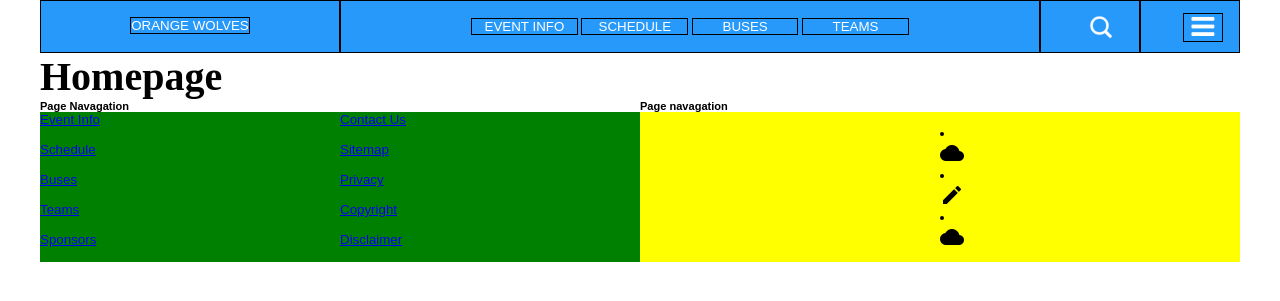
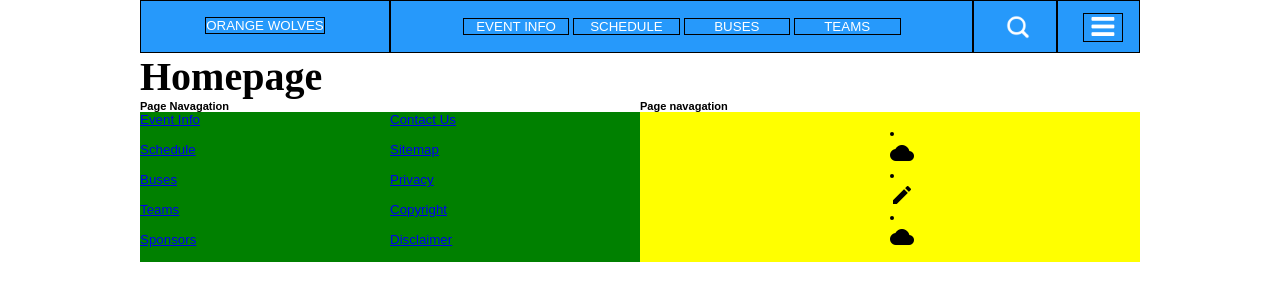
Before and after one commit to orange-wolves/orangewolves, a PHP site: page / in a window 1280 px wide. Shown: the top 301 px of the page. Run offline with PHP 8.4, Linux system fonts and the light colour scheme.

Commit message:
Content Size
Changed the page size to 1000px.

```diff
--- a/resources/css/layout.css
+++ b/resources/css/layout.css
@@ -16,7 +16,7 @@
 }
 
 /*Large Screens*/
-@media only screen and (min-width: 1200px) {
+@media only screen and (min-width: 1000px) {
     .col-1 {width: 8.33%;}
     .col-2 {width: 16.66%;}
     .col-3 {width: 25%;}
@@ -32,7 +32,7 @@
 }
 
 /*Desktop*/
-@media only screen and (max-width: 1200px) {
+@media only screen and (max-width: 1000px) {
     .col-1 {width: 8.33%;}
     .col-2 {width: 16.66%;}
     .col-3 {width: 25%;}
@@ -77,13 +77,12 @@
 
     .footerLeft{width:50%;}
 
-
     .empty{display:none;}
 
 }
 
 .webpage {
-    max-width:1200px;
+    max-width:1000px;
     margin-left:auto;
     margin-right:auto;
 }
```
